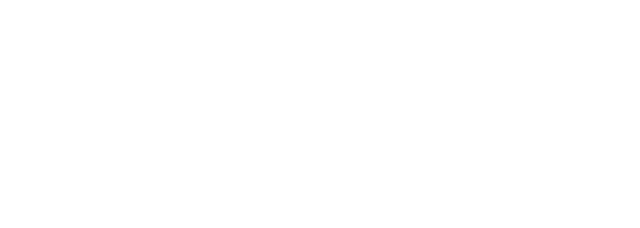
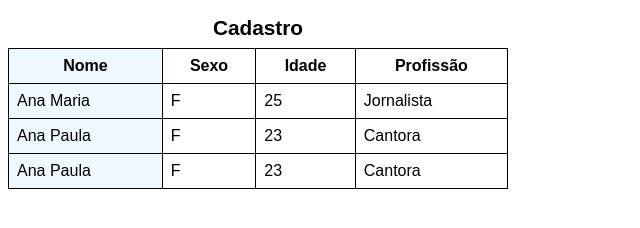
Before and after one commit to caadu999/hrml-css, a plain HTML site: page exercicios/ex023/aulatabela.html in a window 1280 px wide. Shown: the whole page, without its empty margins (0-640 px from the left). Drawn offline with Linux system fonts and the light colour scheme.

Commit message:
fim das tables

```diff
--- a/exercicios/ex023/aulatabela.html
+++ b/exercicios/ex023/aulatabela.html
@@ -4,8 +4,66 @@
     <meta charset="UTF-8">
     <meta name="viewport" content="width=device-width, initial-scale=1.0">
     <title>Document</title>
+    <style>
+        body {
+            font-family: Arial, Helvetica, sans-serif;
+        }
+
+        caption {
+            font-size: 1.3em;
+            padding: 8px;
+            font-weight: bolder;
+        }
+
+        table {
+            border-collapse: collapse;
+            width: 500px;
+        }
+        th, td {
+            border: 1px solid black;
+            padding: 8px;
+        }
+    col.cnome {
+        background-color: aliceblue;
+    }
+
+    div#tab {
+        overflow-x: auto;
+    }
+    </style>
 </head>
 <body>
-
+    <div id="tab">
+        <table>
+            <colgroup>
+            <col class="cnome">
+        </colgroup>
+            <caption>Cadastro</caption>
+            <tr>
+                <th scope="col">Nome</th>
+                <th scope="col">Sexo</th>
+                <th scope="col">Idade</th>
+                <th scope="col">Profissão</th>
+            </tr>
+            <tr class="destaque">
+                <td>Ana Maria</td>
+                <td>F</td>
+                <td>25</td>
+                <td>Jornalista</td>
+            </tr>
+                    <tr>
+                <td>Ana Paula</td>
+                <td>F</td>
+                <td>23</td>
+                <td>Cantora</td>
+            </tr>
+            <tr>
+                <td>Ana Paula</td>
+                <td>F</td>
+                <td>23</td>
+                <td>Cantora</td>
+            </tr>
+        </table>
+    </div>
 </body>
 </html>
```
Also changed, not shown: exercicios/ex023/tabelares.html (added, +61 -0 lines).
